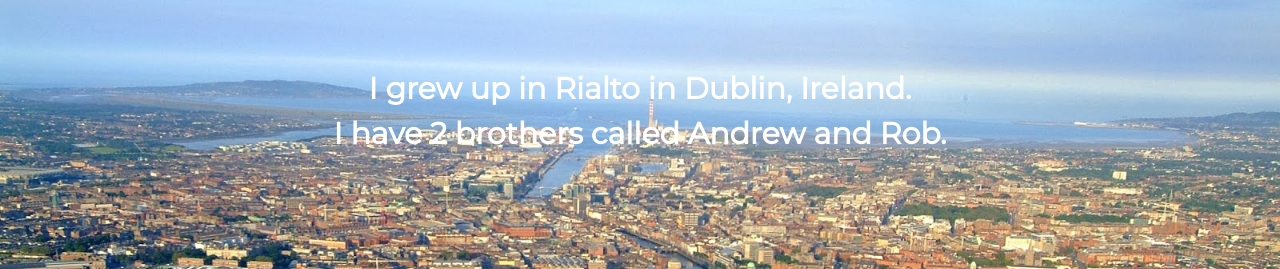
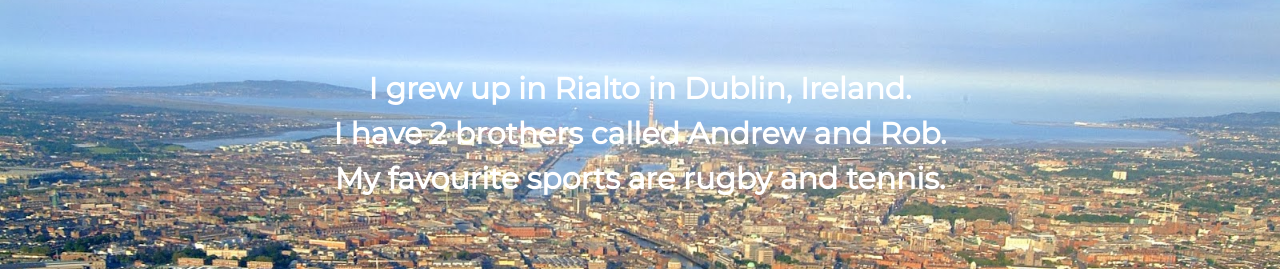
Before and after one commit to mandaw2014/my-website, a plain HTML site: page about.html in a window 1280 px wide. Shown: the part 60-329 px from the top of the page. Drawn offline with nearby package versions, Linux system fonts and the light colour scheme.

Commit message:
Update about.html

```diff
--- a/about.html
+++ b/about.html
@@ -20,7 +20,7 @@
             </header>
             <div class="buffer col-12"></div>
             <section class="text-center col-12">
-               <p id="p"><strong>I grew up in Rialto in Dublin, Ireland. <br>I have 2 brothers called Andrew and Rob.</strong></p>
+               <p id="p"><strong>I grew up in Rialto in Dublin, Ireland. <br>I have 2 brothers called Andrew and Rob. <br> My favourite sports are rugby and tennis.</strong></p>
 
                <a href="https://mailchi.mp/78a540347d0b/mandawcompany"><button class="btn btn-primary btn-xl">Find Out More</button> </a> <br><br>
 
```
